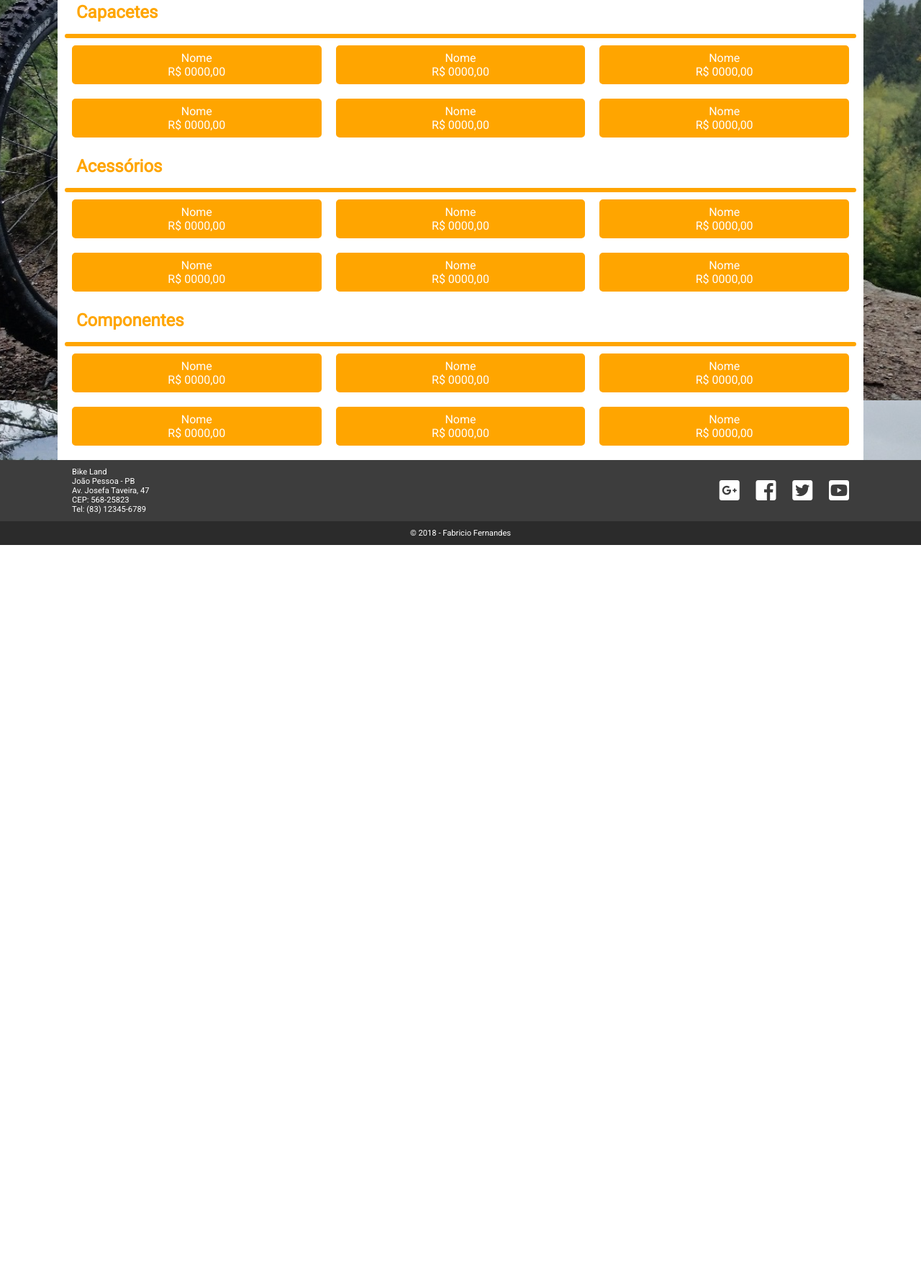
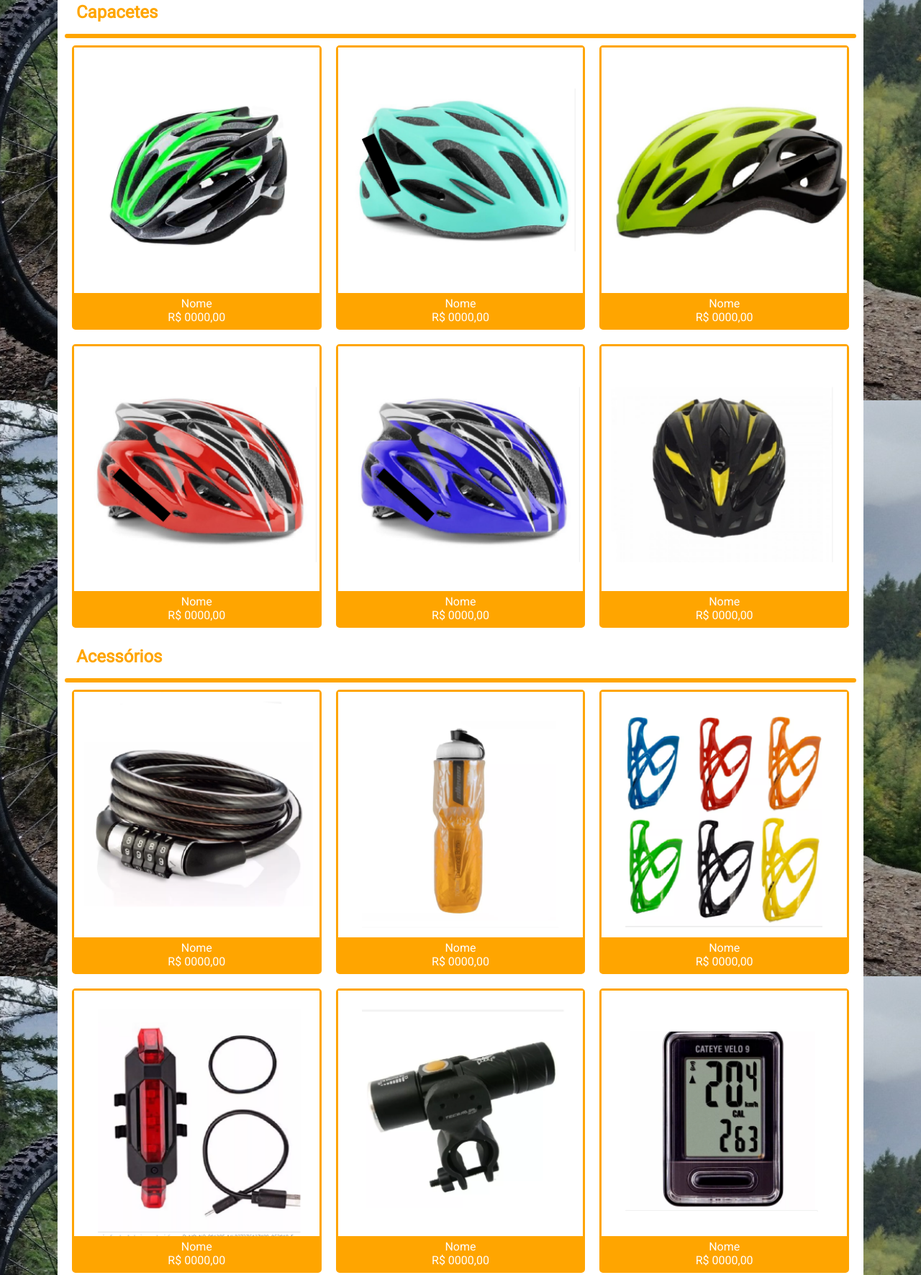
Before and after one commit to ffdemelo/bike-land, a plain HTML site: page pages/mostruario.html in a window 1280 px wide. Shown: the part 4244-6015 px from the top of the page at 72% size. Before the commit the page ends 5001 px from the top, so only its background shows below. Drawn offline with Linux system fonts and the light colour scheme.

Commit message:
Update page mostruario

```diff
--- a/pages/mostruario.html
+++ b/pages/mostruario.html
@@ -243,42 +243,42 @@
       <div class="bar bar-color"></div>
       <div class="container-grid">
           <figure class="card border-color bar-color">
-            <img src="../img/mostruario/mtb" alt="">
+            <img src="../img/mostruario/capacetes/highonegreen-01.png" alt="">
             <figcaption class="description">
                 <p>Nome</p>
                 <p>R$ 0000,00</p>
             </figcaption>
           </figure>
           <figure class="card border-color bar-color">
-            <img src="../img/mostruario/mtb" alt="">
+            <img src="../img/mostruario/capacetes/centaurotws-01.png" alt="">
             <figcaption class="description">
                 <p>Nome</p>
                 <p>R$ 0000,00</p>
             </figcaption>
           </figure>
           <figure class="card border-color bar-color">
-            <img src="../img/mostruario/mtb" alt="">
+            <img src="../img/mostruario/capacetes/centaurobell-01.png" alt="">
             <figcaption class="description">
                 <p>Nome</p>
                 <p>R$ 0000,00</p>
             </figcaption>
           </figure>
           <figure class="card border-color bar-color">
-            <img src="../img/mostruario/mtb" alt="">
+            <img src="../img/mostruario/capacetes/absolutered-01.png" alt="">
             <figcaption class="description">
                 <p>Nome</p>
                 <p>R$ 0000,00</p>
             </figcaption>
           </figure>
           <figure class="card border-color bar-color">
-            <img src="../img/mostruario/mtb" alt="">
+            <img src="../img/mostruario/capacetes/absoluteblue-02.png" alt="">
             <figcaption class="description">
                 <p>Nome</p>
                 <p>R$ 0000,00</p>
             </figcaption>
           </figure>
           <figure class="card border-color bar-color">
-            <img src="../img/mostruario/mtb" alt="">
+            <img src="../img/mostruario/capacetes/PF-FBI-ULTRA-INTER-01.png" alt="">
             <figcaption class="description">
                 <p>Nome</p>
                 <p>R$ 0000,00</p>
@@ -291,42 +291,42 @@
       <div class="bar bar-color"></div>
       <div class="container-grid">
           <figure class="card border-color bar-color">
-            <img src="../img/mostruario/mtb" alt="">
+            <img src="../img/mostruario/acessorios/cadeado-01.png" alt="">
             <figcaption class="description">
                 <p>Nome</p>
                 <p>R$ 0000,00</p>
             </figcaption>
           </figure>
           <figure class="card border-color bar-color">
-            <img src="../img/mostruario/mtb" alt="">
+            <img src="../img/mostruario/acessorios/ellevenlaranja-01.png" alt="">
             <figcaption class="description">
                 <p>Nome</p>
                 <p>R$ 0000,00</p>
             </figcaption>
           </figure>
           <figure class="card border-color bar-color">
-            <img src="../img/mostruario/mtb" alt="">
+            <img src="../img/mostruario/acessorios/suporte-garrafa-mercadolivre-01.png" alt="">
             <figcaption class="description">
                 <p>Nome</p>
                 <p>R$ 0000,00</p>
             </figcaption>
           </figure>
           <figure class="card border-color bar-color">
-            <img src="../img/mostruario/mtb" alt="">
+            <img src="../img/mostruario/acessorios/laterna-traseira-01.png" alt="">
             <figcaption class="description">
                 <p>Nome</p>
                 <p>R$ 0000,00</p>
             </figcaption>
           </figure>
           <figure class="card border-color bar-color">
-            <img src="../img/mostruario/mtb" alt="">
+            <img src="../img/mostruario/acessorios/farol-dianteiro-usb-01.png" alt="">
             <figcaption class="description">
                 <p>Nome</p>
                 <p>R$ 0000,00</p>
             </figcaption>
           </figure>
           <figure class="card border-color bar-color">
-            <img src="../img/mostruario/mtb" alt="">
+            <img src="../img/mostruario/acessorios/ciclocomputador-01.png" alt="">
             <figcaption class="description">
                 <p>Nome</p>
                 <p>R$ 0000,00</p>
@@ -339,42 +339,42 @@
       <div class="bar bar-color"></div>
       <div class="container-grid">
           <figure class="card border-color bar-color">
-            <img src="../img/mostruario/mtb" alt="">
+            <img src="../img/mostruario/componentes/altus-dianteiro-01.png" alt="">
             <figcaption class="description">
                 <p>Nome</p>
                 <p>R$ 0000,00</p>
             </figcaption>
           </figure>
           <figure class="card border-color bar-color">
-            <img src="../img/mostruario/mtb" alt="">
+            <img src="../img/mostruario/componentes/altus9v-01.png" alt="">
             <figcaption class="description">
                 <p>Nome</p>
                 <p>R$ 0000,00</p>
             </figcaption>
           </figure>
           <figure class="card border-color bar-color">
-            <img src="../img/mostruario/mtb" alt="">
+            <img src="../img/mostruario/componentes/corrente-01.png" alt="">
             <figcaption class="description">
                 <p>Nome</p>
                 <p>R$ 0000,00</p>
             </figcaption>
           </figure>
           <figure class="card border-color bar-color">
-            <img src="../img/mostruario/mtb" alt="">
+            <img src="../img/mostruario/componentes/pedivela-Fc-Ty301-01.png" alt="">
             <figcaption class="description">
                 <p>Nome</p>
                 <p>R$ 0000,00</p>
             </figcaption>
           </figure>
           <figure class="card border-color bar-color">
-            <img src="../img/mostruario/mtb" alt="">
+            <img src="../img/mostruario/componentes/cassete-shimano-01.png" alt="">
             <figcaption class="description">
                 <p>Nome</p>
                 <p>R$ 0000,00</p>
             </figcaption>
           </figure>
           <figure class="card border-color bar-color">
-            <img src="../img/mostruario/mtb" alt="">
+            <img src="../img/mostruario/componentes/pneu-29-Kenda-Small-Block-kevlar-01.png" alt="">
             <figcaption class="description">
                 <p>Nome</p>
                 <p>R$ 0000,00</p>
```
